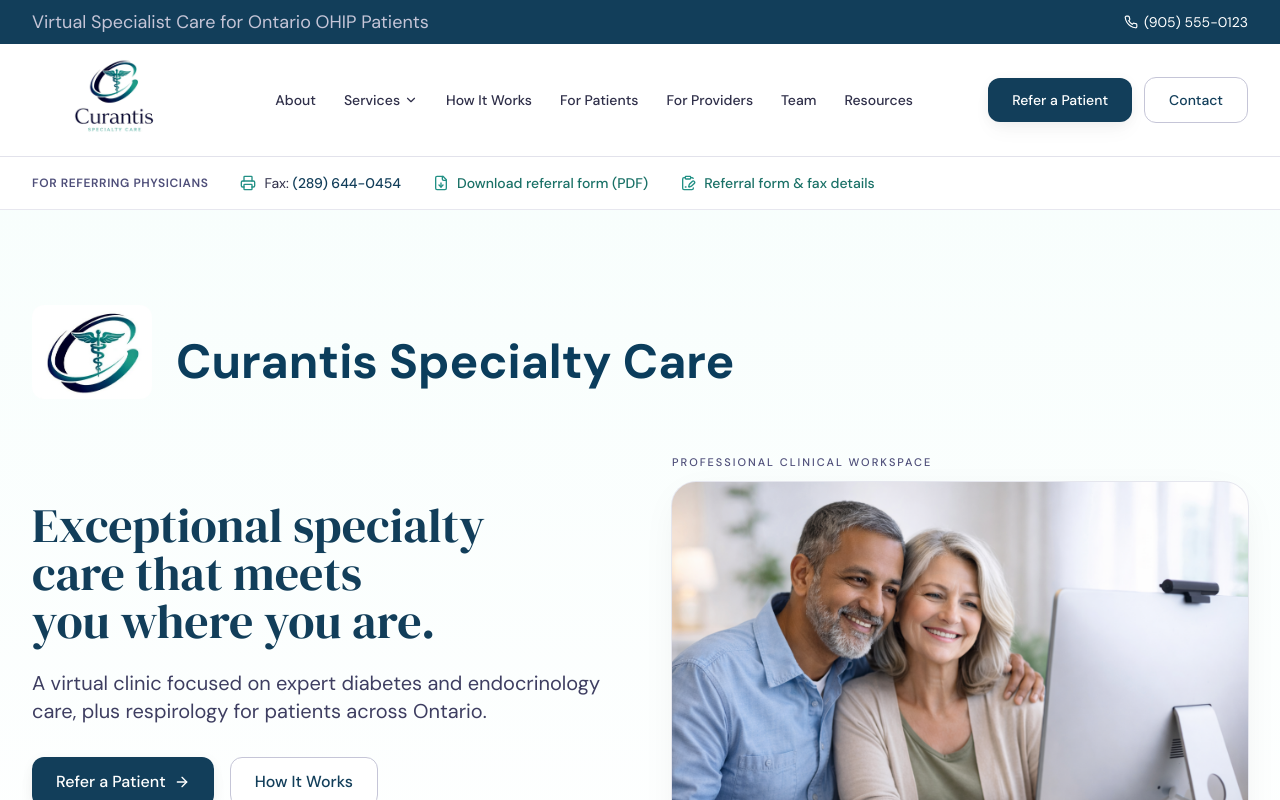
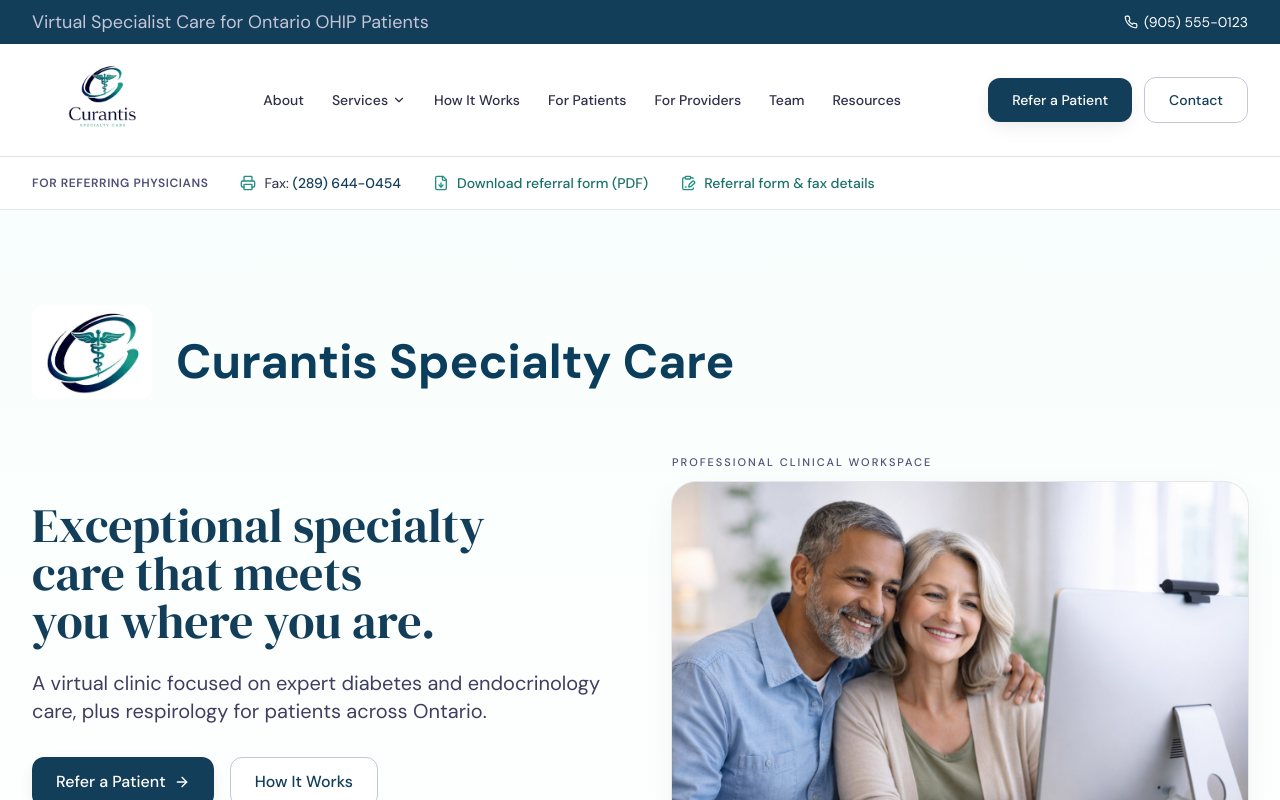
Before and after one commit to darshankhanguramd-netizen/Curantis-Website, a Next.js app: page / in a window 1280 px wide. Shown: the top 800 px of the page. Built offline with nearby package versions, Linux system fonts and the light colour scheme.

Commit message:
Revert header logo to previous size (width 240, height 96)

```diff
--- a/components/layout/Header.tsx
+++ b/components/layout/Header.tsx
@@ -55,9 +55,9 @@
             <Image
               src="/images/brand/curantis-logo.jpg"
               alt="Curantis Specialty Care"
-              width={270}
-              height={108}
-              className="h-22 w-auto lg:h-28 object-contain object-left"
+              width={240}
+              height={96}
+              className="h-20 w-auto lg:h-24 object-contain object-left"
               priority
             />
           </Link>
```
